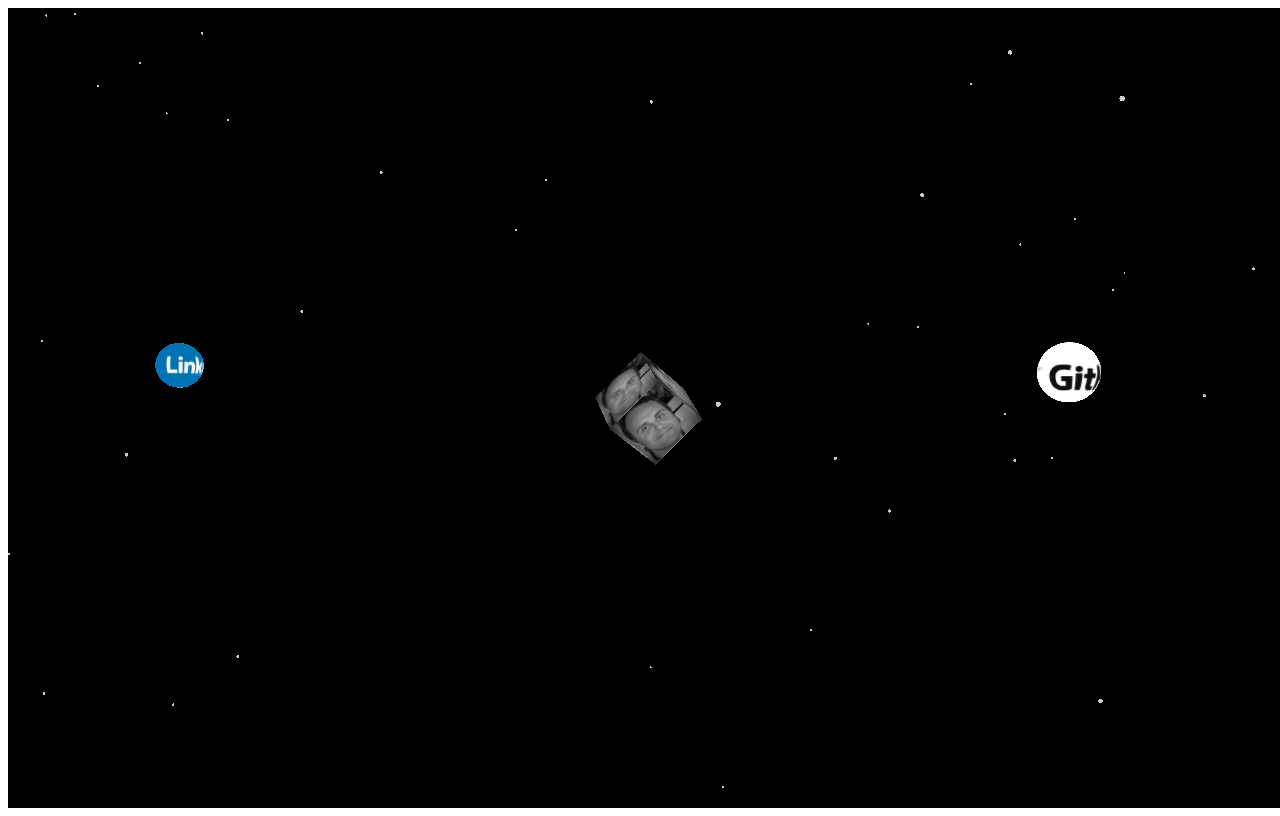
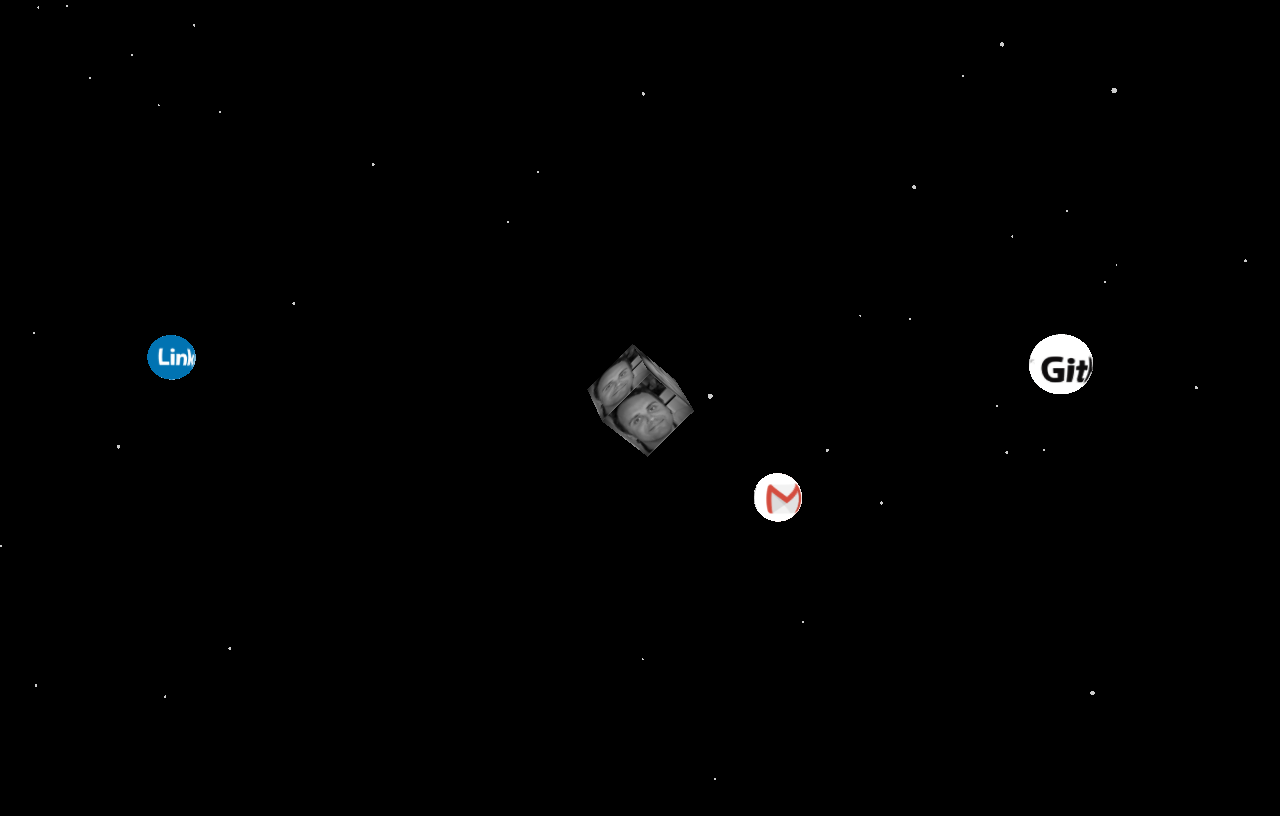
Before and after one commit to mattiassamskar/mattiassamskar, a plain HTML site: page index.html in a window 1280 px wide. Drawn offline with Linux system fonts and the light colour scheme; animation ran at ten frames a second.

Commit message:
Remove old links

```diff
--- a/index.html
+++ b/index.html
@@ -1,15 +1,21 @@
 <!DOCTYPE html>
-<html>
+<html lang="sv">
   <head>
     <meta charset="utf-8" />
     <meta name="viewport" content="width=device-width" />
+    <meta name="description" content="Mattias hemsida med kontaktuppgifter" />
     <title>Mattias Sämskar</title>
-    <link rel="stylesheet" href="style.css"></link>
+    <style>
+      body {
+        background-color: #000000;
+        margin: 0px;
+        overflow: hidden;
+      }
+    </style>
     <script src="three.min.js"></script>
   </head>
   <body>
-    <div class="container">
-    </div>
+    <div class="container"></div>
     <script src="index.js"></script>
   </body>
 </html>
--- a/index.js
+++ b/index.js
@@ -7,54 +7,34 @@ var box;
 var stars = [];
 var planets = [
   {
-    image: './img/linkedin.png',
-    url: 'https://se.linkedin.com/in/mattiassamskar',
+    image: "./img/linkedin.png",
+    url: "https://se.linkedin.com/in/mattiassamskar",
     distance: 500,
     speed: 0.007,
     size: 23,
     tilt: -1,
     angle: 0,
-    mesh: null
+    mesh: null,
   },
   {
-    image: './img/github.jpg',
-    url: 'https://github.com/mattiassamskar',
+    image: "./img/github.jpg",
+    url: "https://github.com/mattiassamskar",
     distance: 360,
     speed: 0.008,
     size: 25,
     tilt: 1,
     angle: 0,
-    mesh: null
+    mesh: null,
   },
   {
-    image: './img/twitter.jpg',
-    url: 'https://twitter.com/mattiassamskar',
-    distance: 420,
-    speed: 0.009,
-    size: 20,
-    tilt: -1,
-    angle: 0,
-    mesh: null
-  },
-  {
-    image: './img/facebook.png',
-    url: 'https://facebook.com/mattias.samskar',
+    image: "./img/mail.jpg",
+    url: "mailto:mattias.samskar@gmail.com",
     distance: 400,
     speed: 0.011,
-    size: 15,
+    size: 30,
     tilt: 1,
     angle: 0,
-    mesh: null
-  },
-  {
-    image: './img/instagram.jpg',
-    url: 'https://www.instagram.com/mattiassamskar/',
-    distance: 260,
-    speed: 0.015,
-    size: 16,
-    tilt: -1,
-    angle: 0,
-    mesh: null
+    mesh: null,
   },
 ];
 
@@ -116,7 +96,7 @@ var animateBox = function () {
 var animatePlanets = function () {
   planets.forEach(function (planet) {
     var x = planet.distance * Math.cos(planet.angle * planet.tilt);
-    var y = planet.distance * Math.sin(planet.angle * planet.tilt) / 3;
+    var y = (planet.distance * Math.sin(planet.angle * planet.tilt)) / 3;
     var z = planet.distance * Math.sin(planet.angle);
     planet.mesh.position.set(x, y, z);
     planet.mesh.rotation.y += planet.speed;
@@ -135,7 +115,11 @@ var onDocumentMouseDown = function (event) {
   mouse.x = (event.clientX / renderer.domElement.clientWidth) * 2 - 1;
   mouse.y = -(event.clientY / renderer.domElement.clientHeight) * 2 + 1;
   raycaster.setFromCamera(mouse, camera);
-  var intersects = raycaster.intersectObjects(planets.map(function (planet) { return planet.mesh; }));
+  var intersects = raycaster.intersectObjects(
+    planets.map(function (planet) {
+      return planet.mesh;
+    })
+  );
   if (intersects.length > 0) {
     window.open(intersects[0].object.userData);
   }
@@ -150,16 +134,21 @@ var onDocumentTouchStart = function (event) {
 
 var init = function () {
   scene = new THREE.Scene();
-  camera = new THREE.PerspectiveCamera(40, window.innerWidth / window.innerHeight, 1, 5000);
+  camera = new THREE.PerspectiveCamera(
+    40,
+    window.innerWidth / window.innerHeight,
+    1,
+    5000
+  );
   camera.position.z = 1000;
   renderer = new THREE.WebGLRenderer();
   renderer.setSize(window.innerWidth, window.innerHeight);
   raycaster = new THREE.Raycaster();
   mouse = new THREE.Vector2();
   document.body.appendChild(renderer.domElement);
-  window.addEventListener('resize', onWindowResize, false);
-  document.addEventListener('mousedown', onDocumentMouseDown, false);
-  document.addEventListener('touchstart', onDocumentTouchStart, false);
+  window.addEventListener("resize", onWindowResize, false);
+  document.addEventListener("mousedown", onDocumentMouseDown, false);
+  document.addEventListener("touchstart", onDocumentTouchStart, false);
   initStars();
   initBox();
   initPlanets();
```
